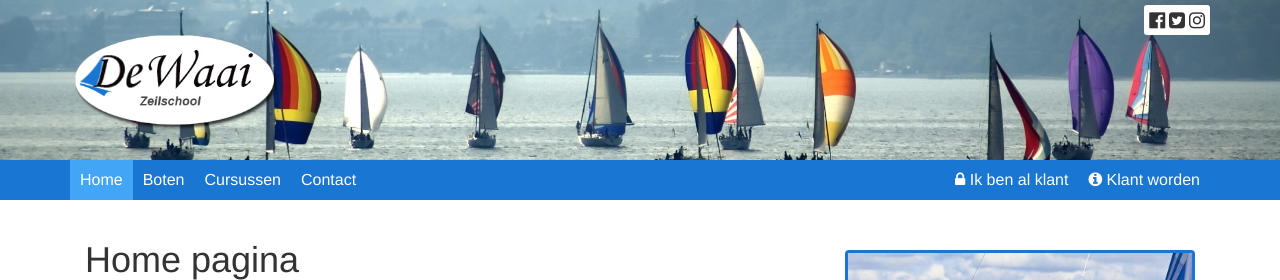
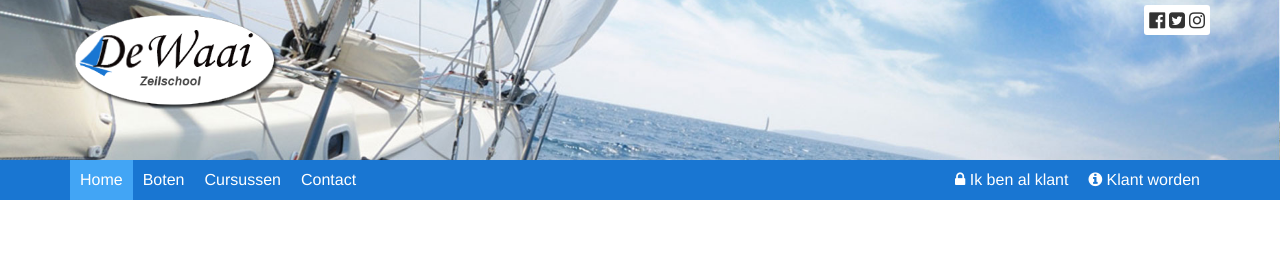
Before and after one commit to Harmenn/zeilschooldewaai, a PHP site: page /zeilschooldewaai/ in a window 1280 px wide. Shown: the top 280 px of the page. Run offline with PHP 8.4, Linux system fonts and the light colour scheme; some libraries are stand-ins or nearby versions.

Commit message:
Small header fix

```diff
--- a/app/templates/default/css/header.css
+++ b/app/templates/default/css/header.css
@@ -1,8 +1,8 @@
 /* image */
 #HeaderImg{
-    height: 160px;
+    height: 200px;
     width: 100%;
-    background-image: url('/zeilschooldewaai/app/templates/default/img/frontimg.jpg');
+    background-image: url('/zeilschooldewaai/app/templates/default/img/frontimg_II.jpg');
     background-position: center center !important;
     background-repeat: no-repeat !important;
     background-size: cover !important;
@@ -12,7 +12,7 @@
 
 #Logo{
     height: 100px;
-    margin: 30px 0px;
+    margin: 10px 0px;
 }
 
 #socialmedia{
@@ -34,7 +34,7 @@
     height: 40px;
     width: 100%;
     position: absolute;
-    top: 160px;
+    top: 200px;
     z-index: 99999999999999;
 }
 
@@ -81,6 +81,7 @@
     color: #1976d2;
     cursor: pointer;
     transition: .1s;
+    text-decoration: none;
 }
 .ResponsiveItem:hover{
     background-color: #42a5f5;
```
Also changed, not shown: app/templates/default/img/frontimg_II.jpg (added).
